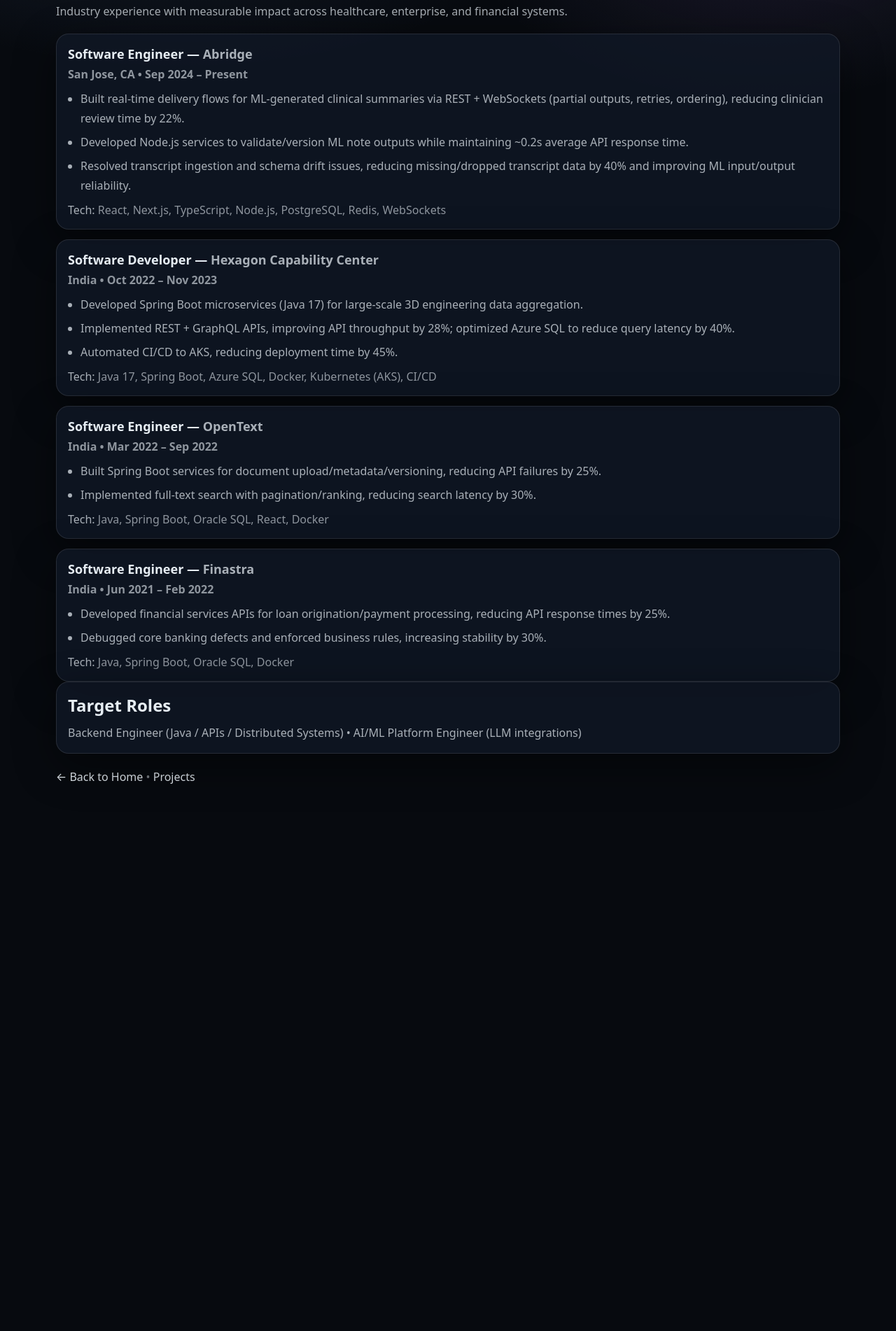
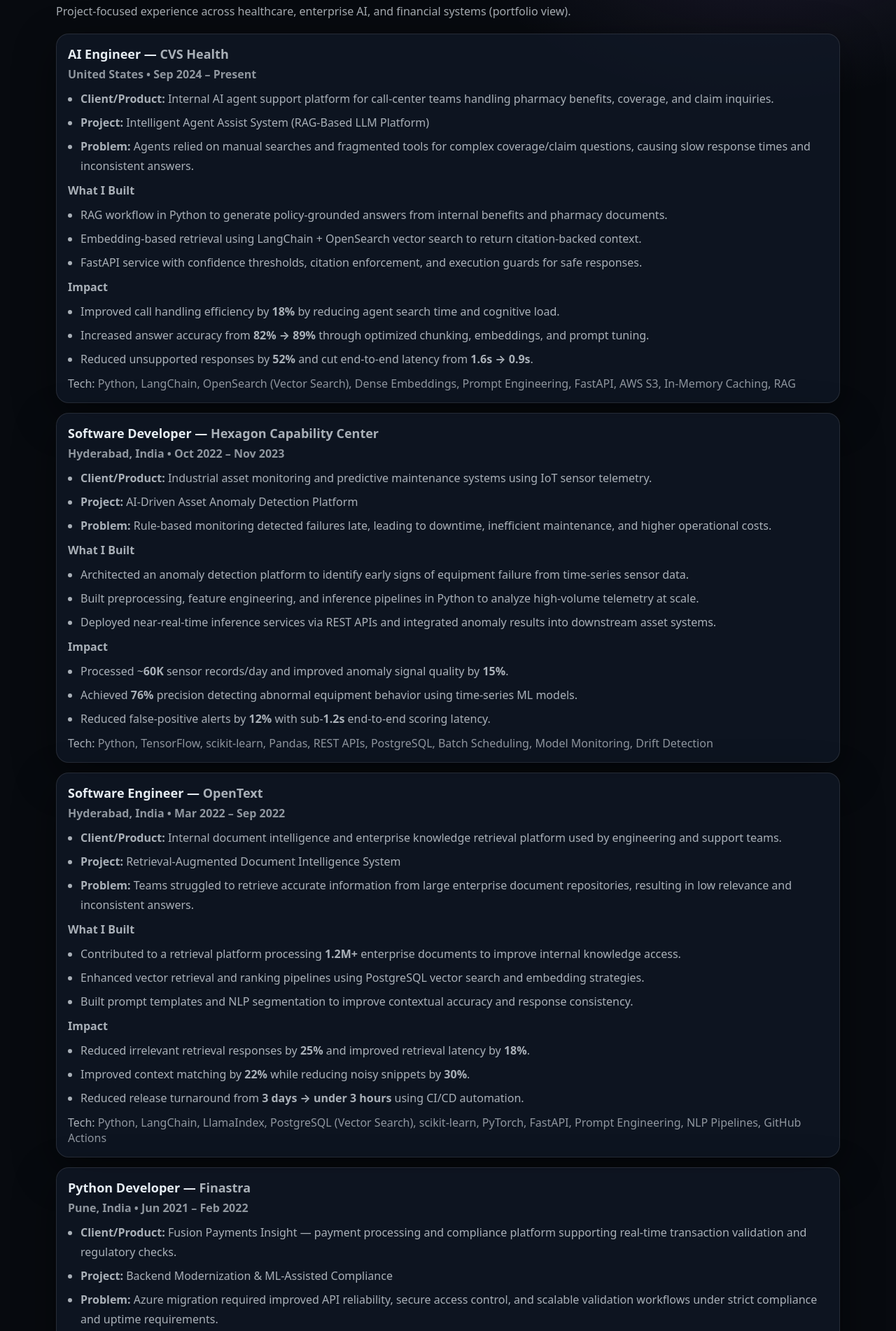
Before and after one commit to VasaGanesh/Ganesh-V-portfolio, a plain HTML site: page experience.html in a window 1280 px wide. Shown: the part 154-2056 px from the top of the page at 70% size. Before the commit the page ends 1329 px from the top, so only its background shows below. Drawn offline with Linux system fonts and the light colour scheme.

Commit message:
Revamp experience section

```diff
--- a/experience.html
+++ b/experience.html
@@ -27,45 +27,129 @@
   <div class="container">
     <div class="section-title">
       <h1 class="reveal">Experience</h1>
-      <p class="reveal">Industry experience with measurable impact across healthcare, enterprise, and financial systems.</p>
+      <p class="reveal">Project-focused experience across healthcare, enterprise AI, and financial systems (portfolio view).</p>
     </div>
 
     <div class="timeline">
 
+      <!-- CVS HEALTH -->
       <section class="card reveal timeline-item">
         <div class="timeline-head">
-          <h2>Software Engineer — <span class="muted">Abridge</span></h2>
-          <div class="timeline-meta">San Jose, CA • Sep 2024 – Present</div>
+          <h2>AI Engineer — <span class="muted">CVS Health</span></h2>
+          <div class="timeline-meta">United States • Sep 2024 – Present</div>
         </div>
-        <ul class="list"><li>Built real-time delivery flows for ML-generated clinical summaries via REST + WebSockets (partial outputs, retries, ordering), reducing clinician review time by 22%.</li><li>Developed Node.js services to validate/version ML note outputs while maintaining ~0.2s average API response time.</li><li>Resolved transcript ingestion and schema drift issues, reducing missing/dropped transcript data by 40% and improving ML input/output reliability.</li></ul>
-        <div class="timeline-stack"><span class="muted">Tech:</span> React, Next.js, TypeScript, Node.js, PostgreSQL, Redis, WebSockets</div>
+
+        <ul class="list">
+          <li><b>Client/Product:</b> Internal AI agent support platform for call-center teams handling pharmacy benefits, coverage, and claim inquiries.</li>
+          <li><b>Project:</b> Intelligent Agent Assist System (RAG-Based LLM Platform)</li>
+          <li><b>Problem:</b> Agents relied on manual searches and fragmented tools for complex coverage/claim questions, causing slow response times and inconsistent answers.</li>
+        </ul>
+
+        <div class="muted" style="margin-top:10px;"><b>What I Built</b></div>
+        <ul class="list">
+          <li>RAG workflow in Python to generate policy-grounded answers from internal benefits and pharmacy documents.</li>
+          <li>Embedding-based retrieval using LangChain + OpenSearch vector search to return citation-backed context.</li>
+          <li>FastAPI service with confidence thresholds, citation enforcement, and execution guards for safe responses.</li>
+        </ul>
+
+        <div class="muted" style="margin-top:10px;"><b>Impact</b></div>
+        <ul class="list">
+          <li>Improved call handling efficiency by <b>18%</b> by reducing agent search time and cognitive load.</li>
+          <li>Increased answer accuracy from <b>82% → 89%</b> through optimized chunking, embeddings, and prompt tuning.</li>
+          <li>Reduced unsupported responses by <b>52%</b> and cut end-to-end latency from <b>1.6s → 0.9s</b>.</li>
+        </ul>
+
+        <div class="timeline-stack"><span class="muted">Tech:</span> Python, LangChain, OpenSearch (Vector Search), Dense Embeddings, Prompt Engineering, FastAPI, AWS S3, In-Memory Caching, RAG</div>
       </section>
 
+      <!-- HEXAGON -->
       <section class="card reveal timeline-item">
         <div class="timeline-head">
           <h2>Software Developer — <span class="muted">Hexagon Capability Center</span></h2>
-          <div class="timeline-meta">India • Oct 2022 – Nov 2023</div>
+          <div class="timeline-meta">Hyderabad, India • Oct 2022 – Nov 2023</div>
         </div>
-        <ul class="list"><li>Developed Spring Boot microservices (Java 17) for large-scale 3D engineering data aggregation.</li><li>Implemented REST + GraphQL APIs, improving API throughput by 28%; optimized Azure SQL to reduce query latency by 40%.</li><li>Automated CI/CD to AKS, reducing deployment time by 45%.</li></ul>
-        <div class="timeline-stack"><span class="muted">Tech:</span> Java 17, Spring Boot, Azure SQL, Docker, Kubernetes (AKS), CI/CD</div>
+
+        <ul class="list">
+          <li><b>Client/Product:</b> Industrial asset monitoring and predictive maintenance systems using IoT sensor telemetry.</li>
+          <li><b>Project:</b> AI-Driven Asset Anomaly Detection Platform</li>
+          <li><b>Problem:</b> Rule-based monitoring detected failures late, leading to downtime, inefficient maintenance, and higher operational costs.</li>
+        </ul>
+
+        <div class="muted" style="margin-top:10px;"><b>What I Built</b></div>
+        <ul class="list">
+          <li>Architected an anomaly detection platform to identify early signs of equipment failure from time-series sensor data.</li>
+          <li>Built preprocessing, feature engineering, and inference pipelines in Python to analyze high-volume telemetry at scale.</li>
+          <li>Deployed near-real-time inference services via REST APIs and integrated anomaly results into downstream asset systems.</li>
+        </ul>
+
+        <div class="muted" style="margin-top:10px;"><b>Impact</b></div>
+        <ul class="list">
+          <li>Processed ~<b>60K</b> sensor records/day and improved anomaly signal quality by <b>15%</b>.</li>
+          <li>Achieved <b>76%</b> precision detecting abnormal equipment behavior using time-series ML models.</li>
+          <li>Reduced false-positive alerts by <b>12%</b> with sub-<b>1.2s</b> end-to-end scoring latency.</li>
+        </ul>
+
+        <div class="timeline-stack"><span class="muted">Tech:</span> Python, TensorFlow, scikit-learn, Pandas, REST APIs, PostgreSQL, Batch Scheduling, Model Monitoring, Drift Detection</div>
       </section>
 
+      <!-- OPENTEXT -->
       <section class="card reveal timeline-item">
         <div class="timeline-head">
           <h2>Software Engineer — <span class="muted">OpenText</span></h2>
-          <div class="timeline-meta">India • Mar 2022 – Sep 2022</div>
+          <div class="timeline-meta">Hyderabad, India • Mar 2022 – Sep 2022</div>
         </div>
-        <ul class="list"><li>Built Spring Boot services for document upload/metadata/versioning, reducing API failures by 25%.</li><li>Implemented full-text search with pagination/ranking, reducing search latency by 30%.</li></ul>
-        <div class="timeline-stack"><span class="muted">Tech:</span> Java, Spring Boot, Oracle SQL, React, Docker</div>
+
+        <ul class="list">
+          <li><b>Client/Product:</b> Internal document intelligence and enterprise knowledge retrieval platform used by engineering and support teams.</li>
+          <li><b>Project:</b> Retrieval-Augmented Document Intelligence System</li>
+          <li><b>Problem:</b> Teams struggled to retrieve accurate information from large enterprise document repositories, resulting in low relevance and inconsistent answers.</li>
+        </ul>
+
+        <div class="muted" style="margin-top:10px;"><b>What I Built</b></div>
+        <ul class="list">
+          <li>Contributed to a retrieval platform processing <b>1.2M+</b> enterprise documents to improve internal knowledge access.</li>
+          <li>Enhanced vector retrieval and ranking pipelines using PostgreSQL vector search and embedding strategies.</li>
+          <li>Built prompt templates and NLP segmentation to improve contextual accuracy and response consistency.</li>
+        </ul>
+
+        <div class="muted" style="margin-top:10px;"><b>Impact</b></div>
+        <ul class="list">
+          <li>Reduced irrelevant retrieval responses by <b>25%</b> and improved retrieval latency by <b>18%</b>.</li>
+          <li>Improved context matching by <b>22%</b> while reducing noisy snippets by <b>30%</b>.</li>
+          <li>Reduced release turnaround from <b>3 days → under 3 hours</b> using CI/CD automation.</li>
+        </ul>
+
+        <div class="timeline-stack"><span class="muted">Tech:</span> Python, LangChain, LlamaIndex, PostgreSQL (Vector Search), scikit-learn, PyTorch, FastAPI, Prompt Engineering, NLP Pipelines, GitHub Actions</div>
       </section>
 
+      <!-- FINASTRA -->
       <section class="card reveal timeline-item">
         <div class="timeline-head">
-          <h2>Software Engineer — <span class="muted">Finastra</span></h2>
-          <div class="timeline-meta">India • Jun 2021 – Feb 2022</div>
+          <h2>Python Developer — <span class="muted">Finastra</span></h2>
+          <div class="timeline-meta">Pune, India • Jun 2021 – Feb 2022</div>
         </div>
-        <ul class="list"><li>Developed financial services APIs for loan origination/payment processing, reducing API response times by 25%.</li><li>Debugged core banking defects and enforced business rules, increasing stability by 30%.</li></ul>
-        <div class="timeline-stack"><span class="muted">Tech:</span> Java, Spring Boot, Oracle SQL, Docker</div>
+
+        <ul class="list">
+          <li><b>Client/Product:</b> Fusion Payments Insight — payment processing and compliance platform supporting real-time transaction validation and regulatory checks.</li>
+          <li><b>Project:</b> Backend Modernization & ML-Assisted Compliance</li>
+          <li><b>Problem:</b> Azure migration required improved API reliability, secure access control, and scalable validation workflows under strict compliance and uptime requirements.</li>
+        </ul>
+
+        <div class="muted" style="margin-top:10px;"><b>What I Built</b></div>
+        <ul class="list">
+          <li>Developed FastAPI payment validation APIs and ML-assisted workflows to reduce manual compliance checks.</li>
+          <li>Implemented OAuth 2.0 + JWT authentication using Authlib across distributed services.</li>
+          <li>Built async background processing using AsyncIO and deployed microservices to AKS using Docker + Helm.</li>
+        </ul>
+
+        <div class="muted" style="margin-top:10px;"><b>Impact</b></div>
+        <ul class="list">
+          <li>Increased API uptime by <b>14%</b> and reduced minor API failures by <b>15%</b>.</li>
+          <li>Improved peak-hour throughput by <b>31%</b> and reduced manual payment review steps by <b>20%</b>.</li>
+          <li>Cut deployment failures by <b>28%</b> and saved <b>8–10</b> engineering hours/week via CI/CD automation.</li>
+        </ul>
+
+        <div class="timeline-stack"><span class="muted">Tech:</span> Python, FastAPI, LangChain, Authlib, AsyncIO, PostgreSQL, Docker, Helm, AKS, GitHub Actions, OAuth 2.0, JWT</div>
       </section>
 
     </div>
@@ -82,4 +166,5 @@
 </main>
 
 <script src="script.js"></script>
-</body></html>
+</body>
+</html>
```
